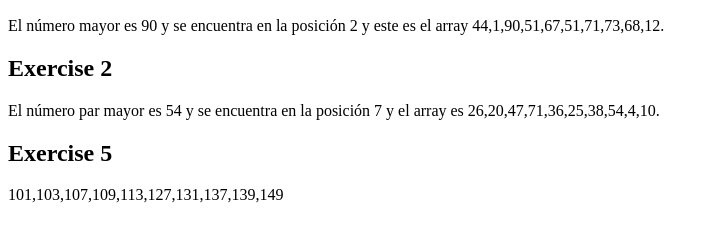
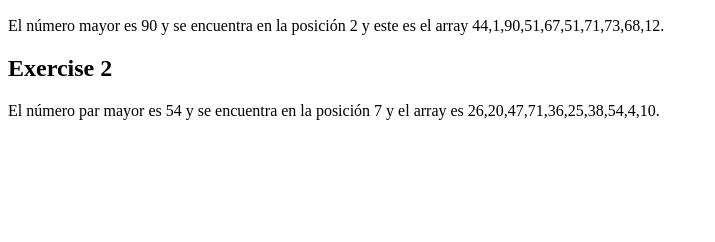
Before and after one commit to andresbolivar07/Practicas_js, a plain HTML site: page Ejercicios_Laboratoria/arrays.html in a window 1280 px wide. Shown: the part 110-352 px from the top of the page, without its empty margins (0-715 px from the left). Drawn offline with Linux system fonts and the light colour scheme.

Commit message:
Revert "feat: exercise 5"
This reverts commit 658ccd772b0f588ae425f74d8c60ef5fa434aafa.

```diff
--- a/Ejercicios_Laboratoria/arrays.html
+++ b/Ejercicios_Laboratoria/arrays.html
@@ -1,9 +1,9 @@
 <!DOCTYPE html>
 <html lang="en">
 <head>
-    <meta charset="UTF-8" />
-    <meta http-equiv="X-UA-Compatible" content="IE=edge" />
-    <meta name="viewport" content="width=device-width, initial-scale=1.0" />
+    <meta charset="UTF-8">
+    <meta http-equiv="X-UA-Compatible" content="IE=edge">
+    <meta name="viewport" content="width=device-width, initial-scale=1.0">
     <title>Arrays exercises</title>
 </head>
 <body>
@@ -12,8 +12,6 @@
     <div id="exercise1"></div>
     <h2>Exercise 2</h2>
     <div id="exercise2"></div>
-    <h2>Exercise 5</h2>
-    <div id="exercise5"></div>
 </body>
 <script>
     // 1. Leer 10 enteros, almacenarlos en un vector y determinar en qué posición del vector está el
@@ -32,14 +30,14 @@
             let maximum = randomNumbers[0];
             let maximumPosition = 0;
 
-      for (let i = 0; i < randomNumbers.length; i++) {
+            for (let i = 1; i < randomNumbers.length; i++) {
                 if (randomNumbers[i] > maximum) {
                     maximum = randomNumbers[i];
                     maximumPosition = i;
                 }
             }
-      return `El número mayor es ${maximum} y se encuentra en la posición ${maximumPosition} y este es el array ${randomNumbers}.`;
-    };
+            return `El número mayor es ${ maximum } y se encuentra en la posición ${ maximumPosition } y este es el array ${ randomNumbers }.`;
+        }
         const result1 = document.getElementById("exercise1");
         result1.innerHTML = exercise1();
 
@@ -59,48 +57,19 @@
             let pairMaximumPosition = -1;
 
             for (let i = 1; i < randomNumbers.length; i++) {
-        if (randomNumbers[i] % 2 === 0 && randomNumbers[i] > pairMaximum) {
+                if (randomNumbers[i] % 2 ===0 && randomNumbers[i] > pairMaximum) {
                     pairMaximum = randomNumbers[i];
                     pairMaximumPosition = i;
                 }
             }
 
         if (pairMaximumPosition !== -1) {
-        return `El número par mayor es ${pairMaximum} y se encuentra en la posición ${pairMaximumPosition} y el array es ${randomNumbers}.`;
-      } else {
+            return `El número par mayor es ${ pairMaximum } y se encuentra en la posición ${ pairMaximumPosition } y el array es ${ randomNumbers}.`;
+        }else {
             return "No se encontró ningún número par en el vector.";
         }
-    };
+    }
     const result2 = document.getElementById("exercise2");
     result2.innerHTML = exercise2();
-
-    //5. Almacenar en un vector de 10 posiciones los 10 números primos comprendidos entre 100 y
-    //   300. Luego mostrarlos en pantalla.
-
-    const isPrime = (number) => {
-      for (let i = 2; i < number; i++) {
-        if (number % i === 0) {
-          return false;
-        }
-      }
-      return true;
-    };
-    const exercise5 = () => {
-      primeNumbers = [];
-      let count = 0;
-      for (let i = 100; i < 300; i++) {
-        if (isPrime(i)) {
-          count++;
-          primeNumbers.push(i);
-        }
-
-        if (count == 10) {
-          break;
-        }
-      }
-      return primeNumbers;
-    };
-    const result3 = document.getElementById("exercise5");
-    result3.innerHTML = exercise5();
 </script>
 </html>
```
Lines whose indentation alone changed are shown as unchanged.
